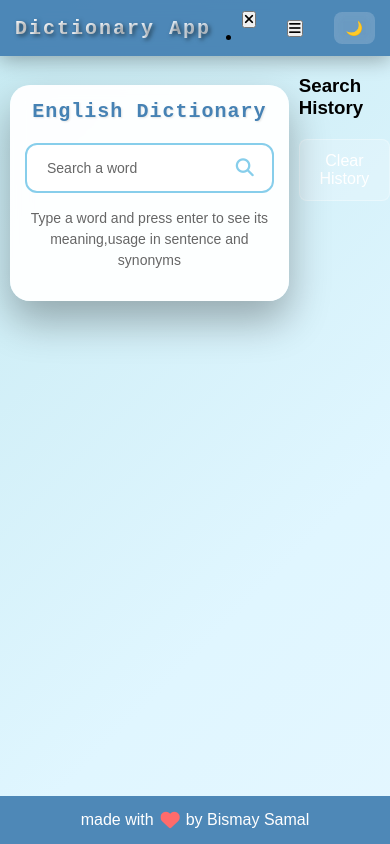
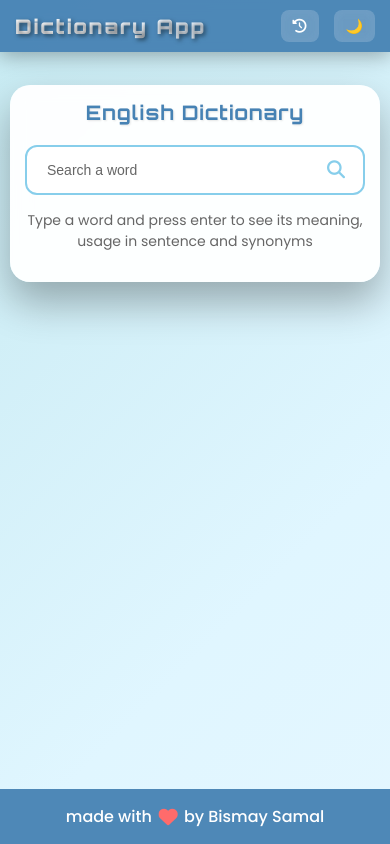
Before and after one commit to bismay70/Dictionary-App, a plain HTML site: page index.html in a window 390 px wide. Drawn offline with Linux system fonts and the light colour scheme.

Commit message:
Update index.html

```diff
--- a/index.html
+++ b/index.html
@@ -5,39 +5,38 @@
     <meta name="viewport" content="width=device-width, initial-scale=1.0">
     <title>Dictionary</title>
     <link rel="stylesheet" href="style.css">
-    <link rel="stylesheet" href="media.css">
     <link rel="stylesheet" href="https://cdnjs.cloudflare.com/ajax/libs/font-awesome/6.7.2/css/all.min.css" />
+    <link href="https://fonts.googleapis.com/css2?family=Orbitron:wght@400;700;900&family=Poppins:wght@300;400;500;600;700&display=swap" rel="stylesheet">
 </head>
 <body>
+    <div class="overlay" id="overlay"></div>
+
     <header>
-        <nav class="navbar ">
-            <div class="nav-container">
+        <nav class="navbar">
             <p class="nav-logo">Dictionary App</p>
+            <div class="nav-controls">
+                <button class="menu-btn" id="historyBtn">
+                    <i class="fas fa-history"></i>
+                </button>
+                <button class="toggle-btn" id="themeToggle">🌙</button>
             </div>
-            <ul class="nav-menu">
-                <button id="menu-close-button"class="fas fa-times"></button>
-                <li class="nav-item">
-                </li>
-            </ul>
-            <button id="menu-open-button"class="fas fa-bars"></button>
-            <button class="toggle-btn">🌙</button>
         </nav>
+    </header>
 
-    </header>
-    <div class="wrapper">
+    <div class="wrapper" id="wrapper">
         <header>English Dictionary</header>
         <div class="search">
-            <input type="text" placeholder="Search a word" required>
+            <input type="text" placeholder="Search a word" required id="searchInput">
             <i class="fas fa-search"></i>
         </div>
-        <p class="info-text">Type a word and press enter to see its meaning,usage in sentence and synonyms</p>
+        <p class="info-text">Type a word and press enter to see its meaning, usage in sentence and synonyms</p>
         <ul>
             <li class="word">
                 <div class="details">
                     <p>_</p>
                     <span>___</span>
                 </div>
-                <i class="fas fa-volume-up"></i>
+                <i class="fas fa-volume-up" id="soundBtn"></i>
             </li>
             <div class="content">
                 <li class="meaning">
@@ -58,9 +57,14 @@
                         <div class="list"></div>
                     </div>
                 </li>
+            </div>
         </ul>
     </div>
-    <div class="history-container">
+
+    <div class="history-sidebar" id="historySidebar">
+        <button class="close-btn" id="closeSidebar">
+            <i class="fas fa-times"></i>
+        </button>
         <h3>Search History</h3>
         <div id="searchHistory"></div>
         <button id="clearHistory">Clear History</button>
@@ -68,9 +72,9 @@
 
     <footer>
         <div class="foot-panel">
-         made with  <i class="fa-solid fa-heart"></i>  by Bismay Samal
+            made with <i class="fa-solid fa-heart"></i> by Bismay Samal
         </div>
     </footer>
-    <script src="s.js"></script>
+<script src="script.js"></script>
 </body>
 </html>
```
Lines whose indentation alone changed are shown as unchanged.
